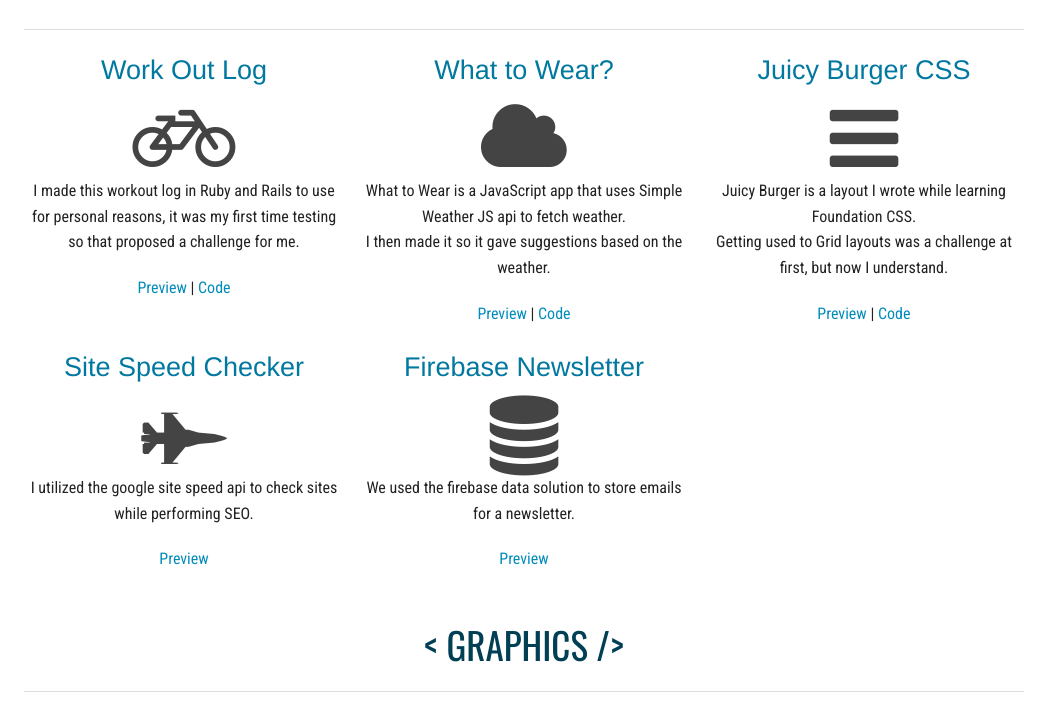
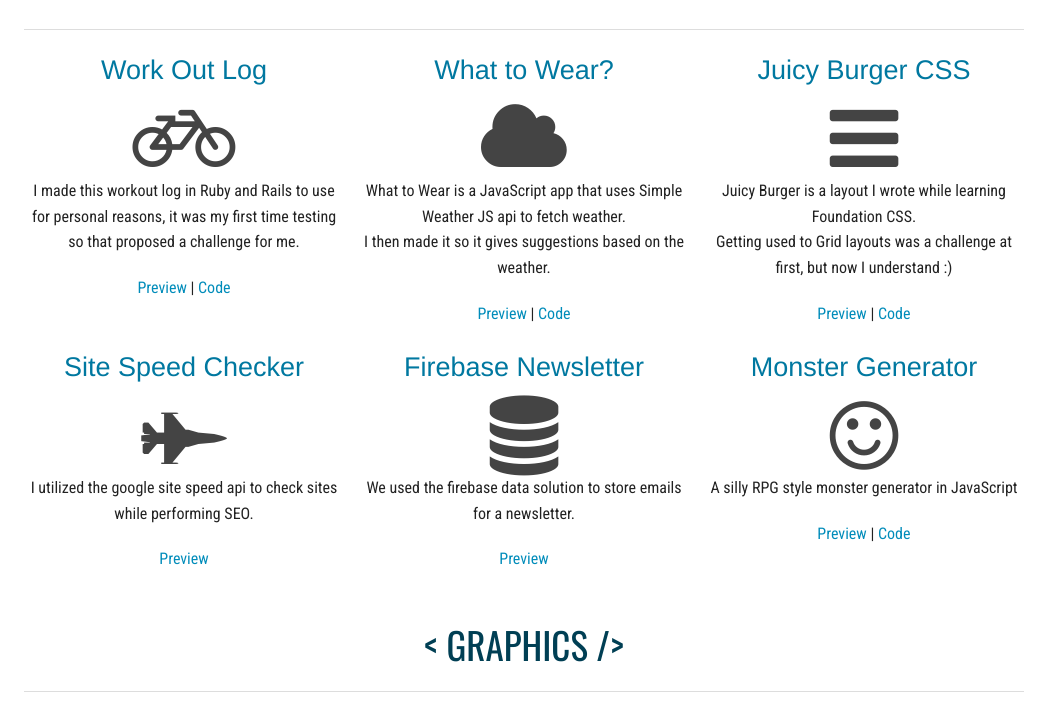
Before and after one commit to iheartkode/iheartkode.github.io, a plain HTML site: page projects.html in a window 1280 px wide. Shown: the part 547-1255 px from the top of the page, without its empty margins (116-1164 px from the left). Drawn offline with nearby package versions, Linux system fonts and the light colour scheme.

Commit message:
adding more projects

```diff
--- a/projects.html
+++ b/projects.html
@@ -57,7 +57,7 @@
             </li>
             <li><h3 class="blue">What to Wear?</h3>
                 <i class="fa fa-cloud fa-5x"></i>
-                <p>What to Wear is a JavaScript app that uses Simple Weather JS api to fetch weather. <br/>I then made it so it gave suggestions based on the weather.</p>
+                <p>What to Wear is a JavaScript app that uses Simple Weather JS api to fetch weather. <br/>I then made it so it gives suggestions based on the weather.</p>
                 <a href="http://iheartkode.com/what-to-wear/" target="_blank">Preview</a> |
                 <a href="https://github.com/iheartkode/whatToWear" target="_blank">Code</a>
             </li>
@@ -65,7 +65,7 @@
                 <h3 class="blue">Juicy Burger CSS</h3>
                 <i class="fa fa-bars fa-5x"></i>
                 <p>Juicy Burger is a layout I wrote while learning Foundation CSS. <br/>
-                    Getting used to Grid layouts was a challenge at first, but now I understand.
+                    Getting used to Grid layouts was a challenge at first, but now I understand :)
                 </p>
                 <a href="http://codepen.io/iheartkode/full/gaxOvO/" target="_blank">Preview</a> |
                 <a href="http://codepen.io/iheartkode/pen/gaxOvO" target="_blank">Code</a>
@@ -87,13 +87,12 @@
 
             </li>
             <li>
-                <!-- <h3 class="blue">Adding More Soon</h3>
-                <i class="fa fa-bars fa-5x"></i>
-                <p>Juicy Burger is a layout I wrote while learning Foundation CSS. <br/>
-                    Getting used to Grid layouts was a challenge at first, but now I understand.
+                <h3 class="blue">Monster Generator</h3>
+                <i class="fa fa-smile-o fa-5x"></i>
+                <p>A silly RPG style monster generator in JavaScript
                 </p>
-                <a href="http://codepen.io/iheartkode/full/gaxOvO/" target="_blank">Preview</a> |
-                <a href="http://codepen.io/iheartkode/pen/gaxOvO" target="_blank">Code</a> -->
+                <a href="http://htmlpreview.github.io/?https://github.com/iheartkode/Monster-Generator/blob/master/index.html" target="_blank">Preview</a> |
+                <a href="https://github.com/iheartkode/Monster-Generator" target="_blank">Code</a>
             </li>
         </ul>
         <br/>
```
